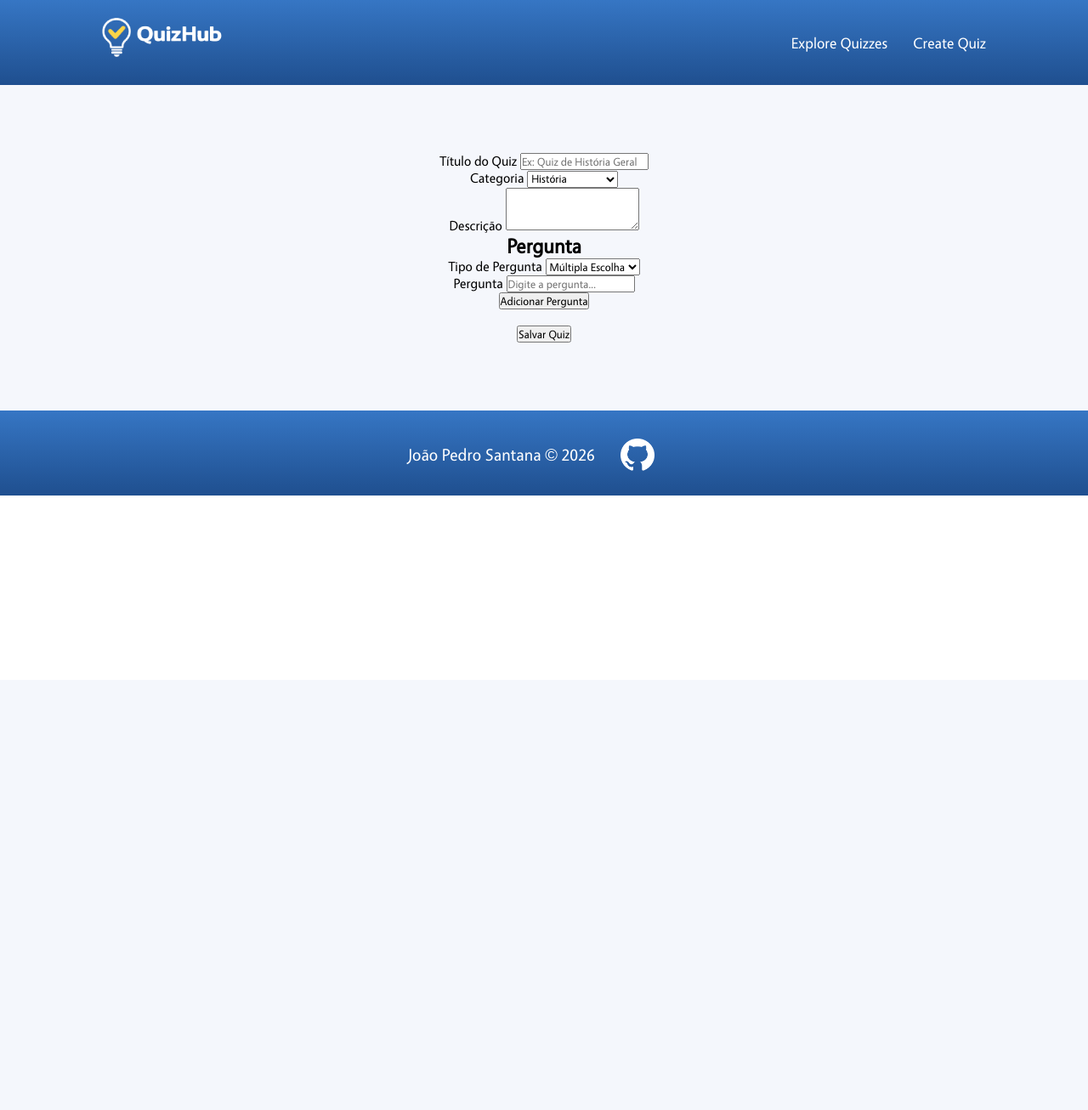
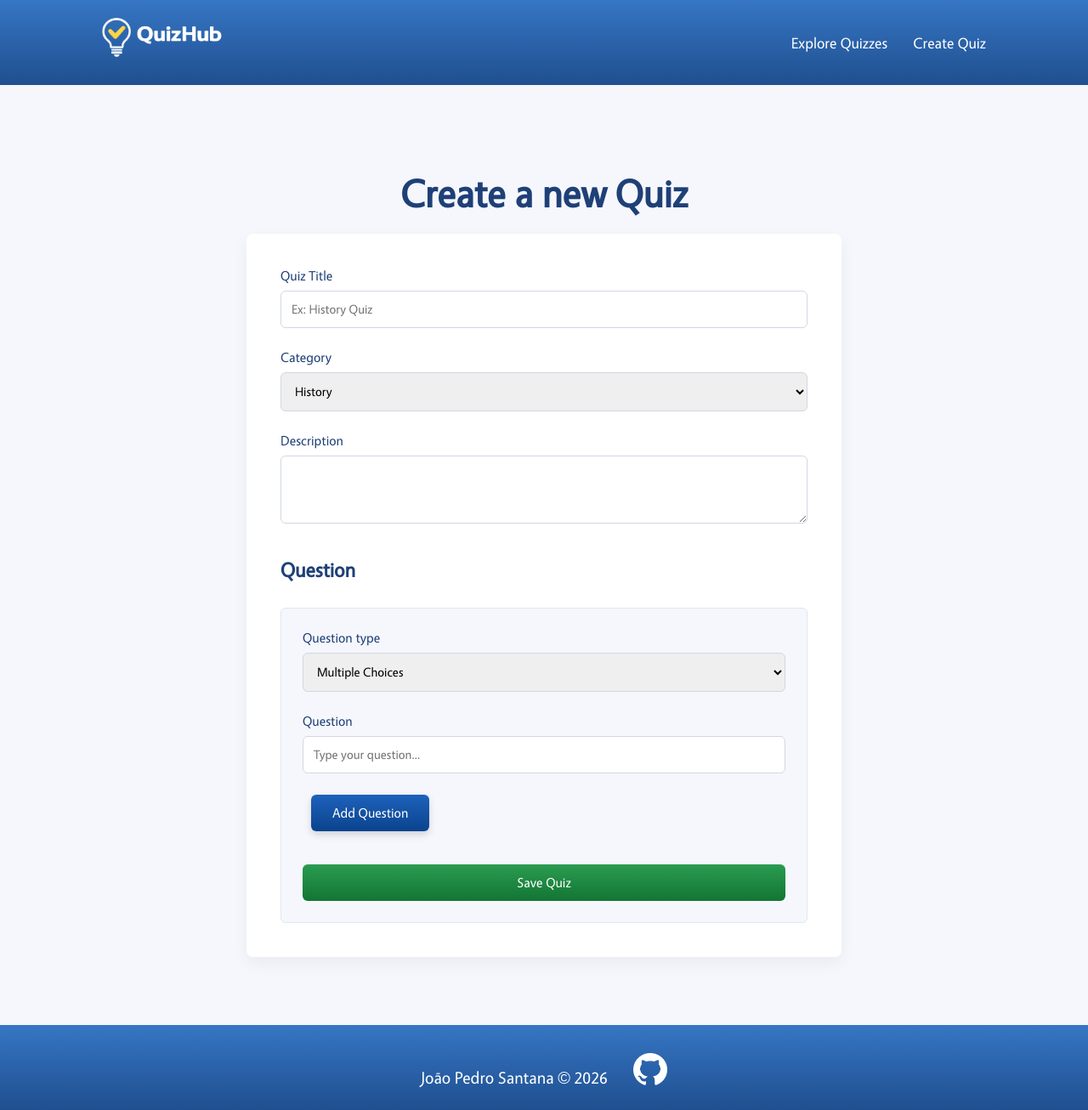
Before and after one commit to JPedro-Santana/Quiz, a Flask app: page /create in a window 1280 px wide. Shown: the whole page at 85% size. Before the commit the page ends 583 px from the top, so only its background shows below. Run offline with Flask 3, Linux system fonts and the light colour scheme; some libraries are stand-ins or nearby versions.

Commit message:
Refactor styles and update create/explore templates
Clean up and extend CSS, and update create/explore templates to English. Adjusted nav/hero/footer spacing and comment headings; added extensive styles for Explore (controls, quiz grid) and Create (form layout, inputs, question box, buttons). Templates: translate labels/placeholders to English, restructure create form (container heading, updated button classes/labels) and rebuild explore layout with search, category/filter selects, and quiz grid container.

```diff
--- a/static/css/style.css
+++ b/static/css/style.css
@@ -12,7 +12,7 @@
   font-family: "Vegur", Helvetica, sans-serif;
 }
 
-/* ---------- NAV ---------- */
+/* Nav */
 nav {
   background: linear-gradient(180deg, #3676c4, #1f4f8f);
   padding-right: 30px;
@@ -58,7 +58,7 @@ nav ul li a:hover::after {
   width: 100%;
 }
 
-/* ---------- HERO / MAIN ---------- */
+/* ---------- Hero / Main ---------- */
 main {
   background-color: #f5f7fc;
   padding: 80px 20px;
@@ -69,7 +69,7 @@ main h1 {
   color: #1f4077;
   font-size: 46px;
   margin-bottom: 15px;
-  padding-top: 40px;
+  padding-top: 20px;
 }
 
 .main-p {
@@ -121,7 +121,7 @@ section h2 {
   padding-bottom: 10px;
 }
 
-/* CARDS GRID */
+/* Cards */
 section {
   display: grid;
   grid-template-columns: repeat(3, 1fr);
@@ -191,7 +191,6 @@ section h2 {
 
 footer {
   background: linear-gradient(180deg, #3676c4, #1f4f8f);
-  padding-right: 30px;
   display: flex;
   align-items: center;
   justify-content: center;
@@ -220,3 +219,129 @@ footer {
   transition: transform 0.2s ease;
   transform: translateY(-5px);
 }
+
+/* ---------- EXPLORE ---------- */
+
+.page-title {
+  font-size: 40px;
+  color: #1f4077;
+  margin-bottom: 40px;
+}
+
+/* Controls area */
+.explore-controls {
+  display: flex;
+  justify-content: center;
+  gap: 20px;
+  margin-bottom: 50px;
+  flex-wrap: wrap;
+}
+
+/* Search + selects */
+.explore-controls input,
+.explore-controls select {
+  padding: 12px 15px;
+  border-radius: 6px;
+  border: 1px solid #d0d7e2;
+  font-size: 15px;
+  min-width: 200px;
+  transition: 0.2s ease;
+}
+
+.explore-controls input:focus,
+.explore-controls select:focus {
+  outline: none;
+  border-color: #1e62bb;
+  box-shadow: 0 0 0 3px rgba(30, 98, 187, 0.1);
+}
+
+/* Grid of quizzes */
+.quiz-grid {
+  display: grid;
+  grid-template-columns: repeat(auto-fit, minmax(280px, 1fr));
+  gap: 30px;
+  max-width: 1200px;
+  margin: 0 auto;
+}
+
+/* ---------- CREATE ---------- */
+form {
+  max-width: 700px;
+  margin: 20px auto 0;
+  background-color: #ffffff;
+  padding: 40px;
+  border-radius: 8px;
+  box-shadow: 0 8px 20px rgba(0, 0, 0, 0.05);
+  text-align: left;
+}
+
+/* Form Groups */
+.form-group {
+  margin-bottom: 25px;
+  display: flex;
+  flex-direction: column;
+}
+
+/* Labels */
+.form-group label {
+  font-size: 16px;
+  color: #1f4077;
+  margin-bottom: 8px;
+}
+
+/* Inputs */
+.form-group input,
+.form-group select,
+.form-group textarea {
+  padding: 12px;
+  border-radius: 6px;
+  border: 1px solid #d0d7e2;
+  font-size: 15px;
+  transition: all 0.2s ease;
+}
+
+/* Focus */
+.form-group input:focus,
+.form-group select:focus,
+.form-group textarea:focus {
+  outline: none;
+  border-color: #1e62bb;
+  box-shadow: 0 0 0 3px rgba(30, 98, 187, 0.1);
+}
+
+/* Question Box */
+.question-box {
+  background-color: #f5f7fc;
+  padding: 25px;
+  border-radius: 6px;
+  margin-top: 30px;
+  border: 1px solid #e0e6ef;
+}
+
+/* Section title */
+h2 {
+  color: #1f4077;
+  margin-top: 40px;
+  margin-bottom: 20px;
+}
+
+/* Buttons */
+.btn {
+  font-size: 16px;
+  padding: 12px 25px;
+  border: none;
+  border-radius: 6px;
+  cursor: pointer;
+}
+
+/* Primary button */
+.btn-primary {
+  background: linear-gradient(180deg, #2b9c51, #127533);
+  color: white;
+  width: 100%;
+  margin-top: 20px;
+}
+
+.btn-primary:hover {
+  background: hsl(140, 58%, 24%);
+}
--- a/templates/create.html
+++ b/templates/create.html
@@ -2,44 +2,47 @@
 
     {% block content %}
     <main>
+      <div class="container">
+        <h1>Create a new Quiz</h1>
+      </div>
       <form method="POST" action="{{url_for('create')}}">
         <div class="form-group">
-        <label for="title">Título do Quiz</label>
-        <input type="text" id="title" name="title" placeholder="Ex: Quiz de História Geral" />
+        <label for="title">Quiz Title</label>
+        <input type="text" id="title" name="title" placeholder="Ex: History Quiz" />
       </div>
       <div class="form-group">
-        <label for="category">Categoria</label>
+        <label for="category">Category</label>
         <select id="category" name="category">
-          <option>História</option>
-          <option>Programação</option>
-          <option>Ciência</option>
-          <option>Entretenimento</option>
+          <option>History</option>
+          <option>Programming</option>
+          <option>Science</option>
+          <option>Entertainment</option>
         </select>
       </div>
       <div class="form-group">
-        <label for="description">Descrição</label>
+        <label for="description">Description</label>
         <textarea id="description" name="description" rows="3"></textarea>
       </div>
 
-      <h2>Pergunta</h2>
+      <h2>Question</h2>
 
       <div class="question-box">
         <div class="form-group">
-          <label>Tipo de Pergunta</label>
+          <label>Question type</label>
           <select>
-            <option>Múltipla Escolha</option>
-            <option>Resposta Livre</option>
+            <option>Multiple Choices</option>
+            <option>Open Answers</option>
           </select>
         </div>
 
         <div class="form-group">
-          <label>Pergunta</label>
-          <input type="text" placeholder="Digite a pergunta..." />
+          <label>Question</label>
+          <input type="text" placeholder="Type your question..." />
         </div>
 
-        <button type="button" class="btn btn-secondary">Adicionar Pergunta</button>
+        <button type="button" class="btn btn-main">Add Question</button>
         <br /><br />
-        <button type="submit" class="btn btn-primary">Salvar Quiz</button>
+        <button type="submit" class="btn btn-primary">Save Quiz</button>
       </form>
     </main>
     {% endblock %}
```
Also changed, not shown: templates/explore.html (+15 -7 lines).
